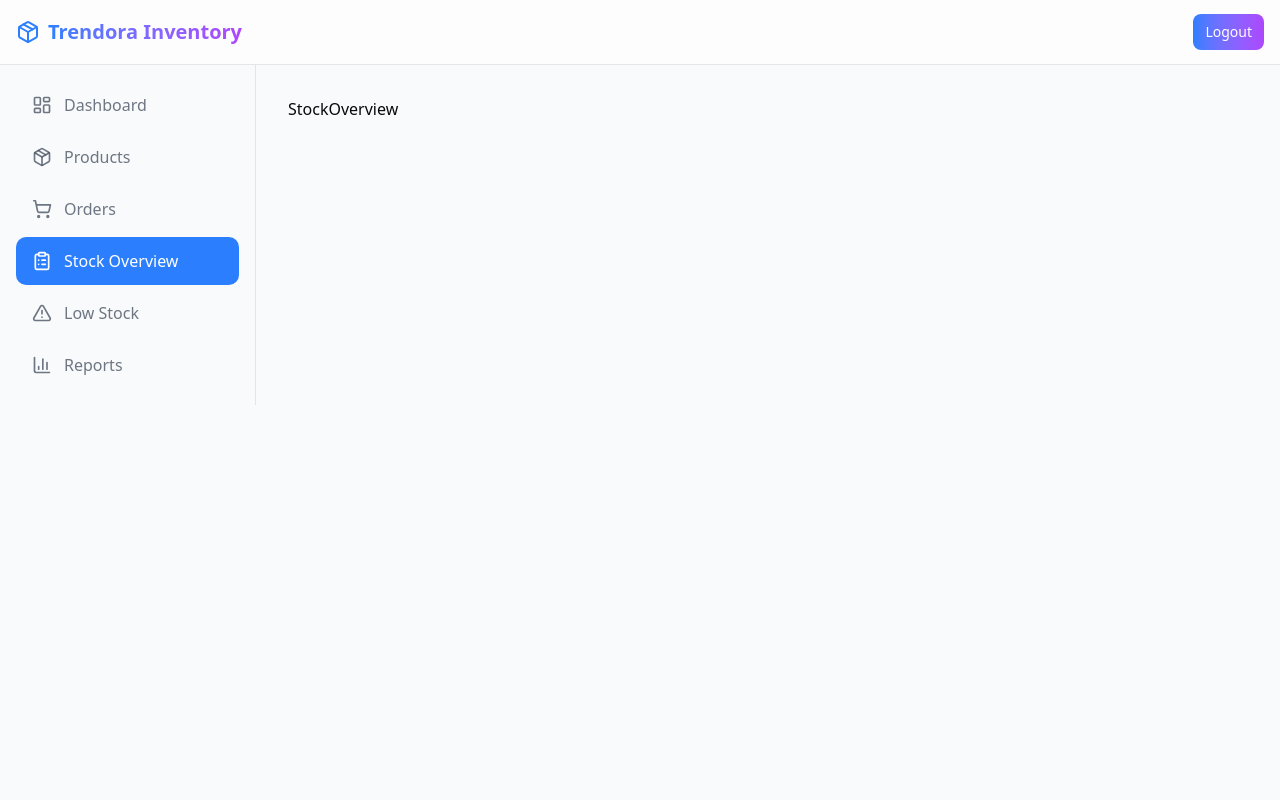
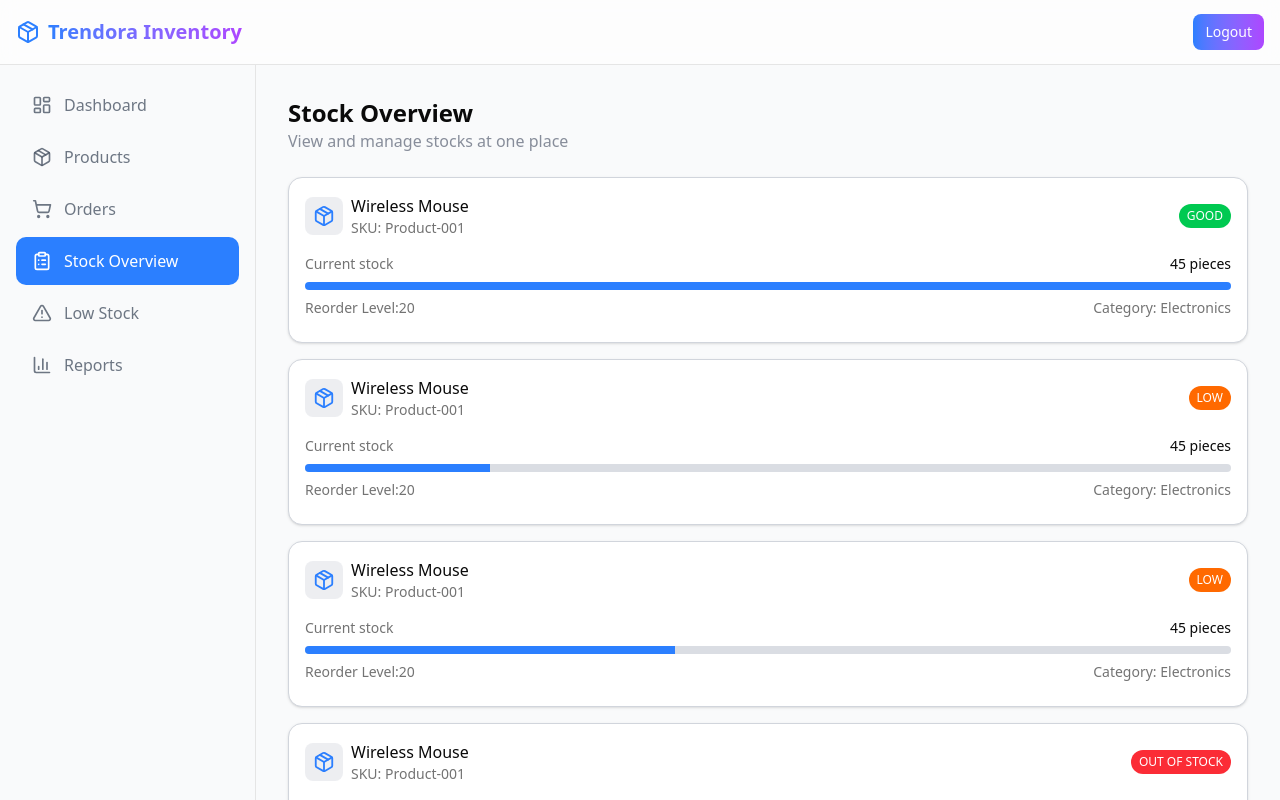
Before and after one commit to SanthoshKumar-PS/Inventory-Management-Trendora, a React (Vite) app: page /stock in a window 1280 px wide. Shown: the top 800 px of the page. Built offline with nearby package versions, Linux system fonts and the light colour scheme.

Commit message:
Stock overview page UI completed

```diff
--- a/src/pages/StockOverview.tsx
+++ b/src/pages/StockOverview.tsx
@@ -1,7 +1,73 @@
+import { mockProducts } from "@/lib/datas/mockData"
+import { Package } from "lucide-react";
 
 const StockOverview = () => {
+  const getStockPercentage = (current: number, reorder: number) => {
+    const max = reorder * 2;
+    return (current / max) * 100;
+  };
+
   return (
-    <div>StockOverview</div>
+    <div className="space-y-4 md:space-y-6">
+      <div>
+        <h2 className="text-2xl text:3xl font-bold">Stock Overview</h2>
+        <p className="text-sm md:text-base text-gray-500/80">
+          View and manage stocks at one place
+        </p>
+      </div>
+
+      <div className="grid gap-4">
+        {mockProducts.map(product=>{
+          const percentage = getStockPercentage(product.currentStock, product.reorderLevel);
+          return (
+            <div key={product.id} className="bg-white p-4 space-y-4 border border-gray-300 rounded-xl shadow-sm hover:shadow-xl">
+
+              <div className="flex flex-1 justify-between items-center">
+                <div className="flex items-center justify-center gap-2">
+                  {/* pakage, prudtcname */}
+                  <div className="p-2 bg-gray-300/40 text-blue-500 rounded-md">
+                    <Package size={22}/>
+                  </div>
+                  <div>
+                    <h3 className="font-medium">Wireless Mouse</h3>
+                    <p className="text-sm text-muted-foreground">SKU: Product-001</p>
+                  </div>
+                </div>
+                <div className={`px-2 py-1 rounded-full ${product.currentStock===0?"bg-red-500": product.currentStock<product.reorderLevel?"bg-orange-500":"bg-green-500"} text-white font-medium text-xs`}>
+                  {product.currentStock===0?"OUT OF STOCK": product.currentStock<product.reorderLevel?"LOW":"GOOD"}
+                </div>
+              </div>
+
+
+              <div className="space-y-2">
+                {/* Current stock, pieces  */}
+                <div className="flex justify-between items-center">
+                  <p className="text-sm text-muted-foreground">Current stock</p>
+                  <p className="text-sm font-medium">45 pieces</p>
+                </div>
+                {/* Progress */}
+                <div className={`h-2 bg-gray-300/80 rounded-lg w-full overflow-hidden`}>
+                  <div className={`bg-blue-500 h-2`} style={{width: `${Math.min(percentage,100)}%`}}>
+
+                  </div>
+
+                </div>
+                {/* Reorder Level - Category */}
+                <div className="flex justify-between items-center">
+                  <p className="text-sm text-muted-foreground">Reorder Level:20</p>
+                  <p className="text-sm text-muted-foreground">Category: Electronics</p>
+                </div>
+                <div>
+
+                </div>
+              </div>
+
+            </div>
+          )
+        })}
+      </div>
+
+    </div>
   )
 }
 
```
